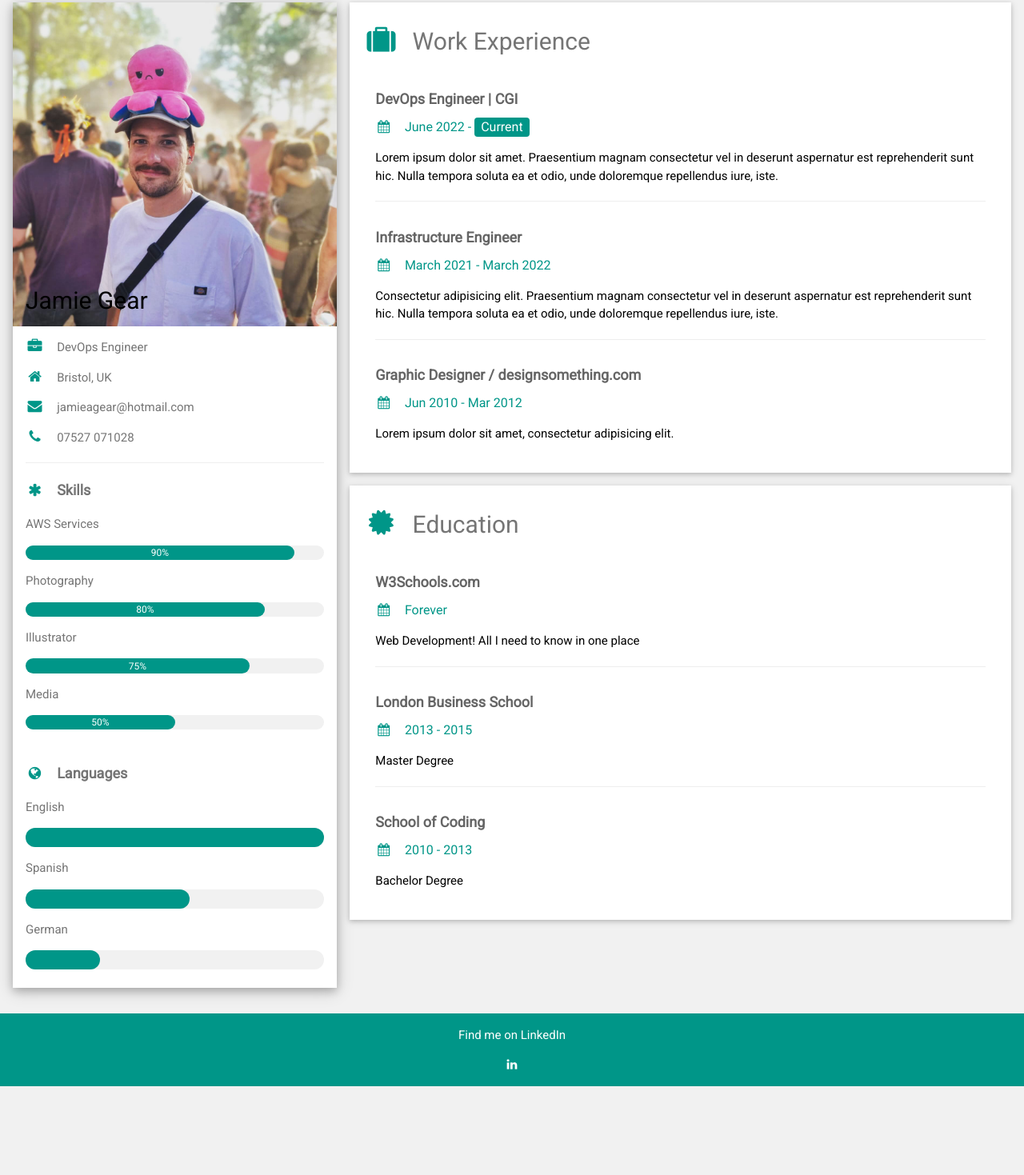
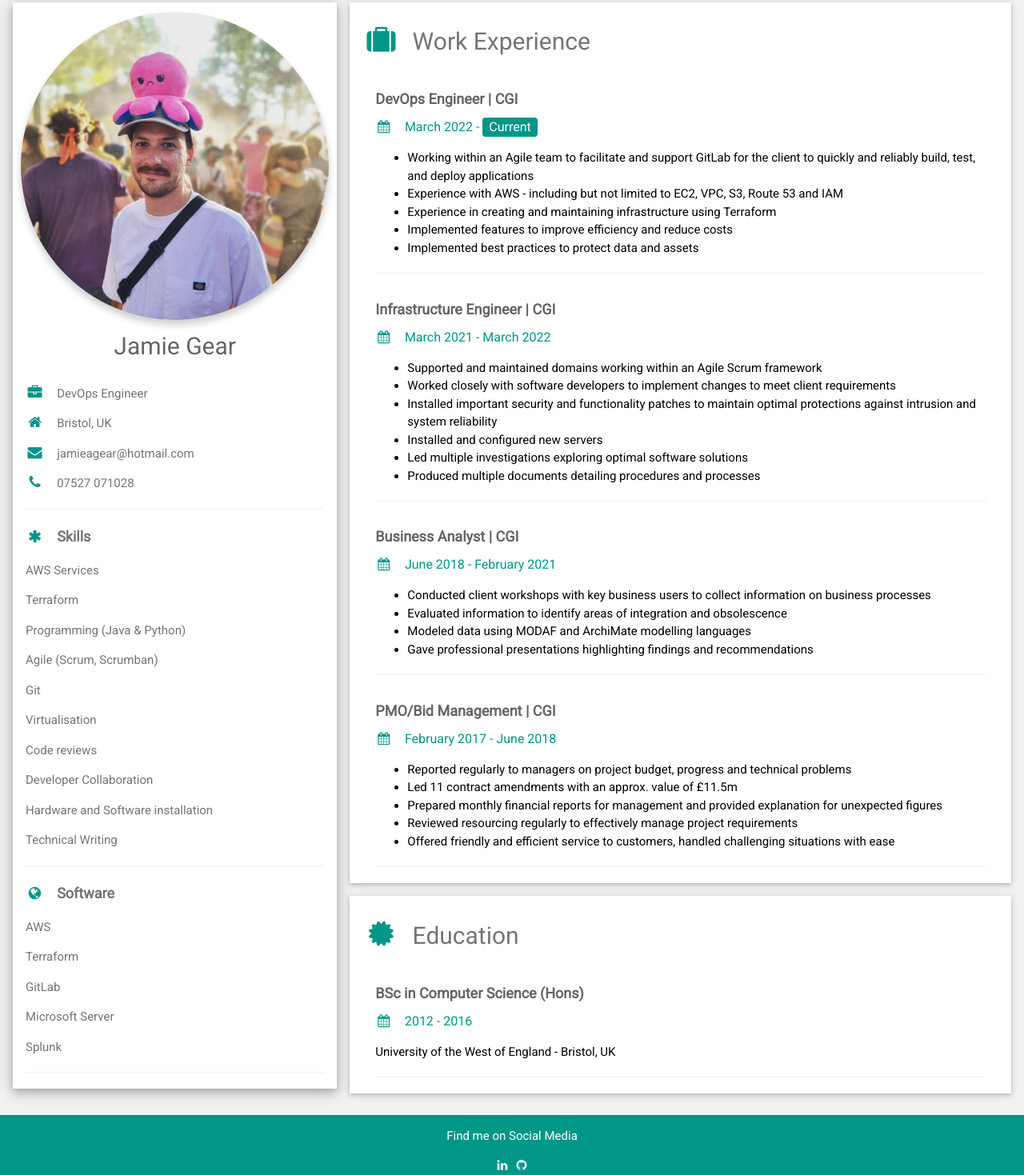
Before and after one commit to JimmaJamJamie/curriculum-vitae-website, a plain HTML site: page content/index.html in a window 1280 px wide. Shown: the part 47-1516 px from the top of the page at 80% size. Before the commit the page ends 1405 px from the top, so only its background shows below. Drawn offline with Linux system fonts and the light colour scheme.

Commit message:
Added personal info to CV. Made picture a circle and added shadow

```diff
--- a/content/index.html
+++ b/content/index.html
@@ -27,8 +27,8 @@ html,body,h1,h2,h3,h4,h5,h6 {font-family: "Roboto", sans-serif}
 
       <div class="w3-white w3-text-grey w3-card-4">
         <div class="w3-display-container">
-          <img src="IMG_20221111_154532_288.jpg" style="width:100%" alt="Avatar">
-          <div class="w3-display-bottomleft w3-container w3-text-black">
+          <img src="IMG_20221111_154532_288.jpg" style="width:95%" alt="Avatar">
+          <div class="w3-display-bottom w3-container w3-opacity w3-text-black">
             <h2>Jamie Gear</h2>
           </div>
         </div>
@@ -41,39 +41,24 @@ html,body,h1,h2,h3,h4,h5,h6 {font-family: "Roboto", sans-serif}
 
           <p class="w3-large"><b><i class="fa fa-asterisk fa-fw w3-margin-right w3-text-teal"></i>Skills</b></p>
           <p>AWS Services</p>
-          <div class="w3-light-grey w3-round-xlarge w3-small">
-            <div class="w3-container w3-center w3-round-xlarge w3-teal" style="width:90%">90%</div>
-          </div>
-          <p>Photography</p>
-          <div class="w3-light-grey w3-round-xlarge w3-small">
-            <div class="w3-container w3-center w3-round-xlarge w3-teal" style="width:80%">
-              <div class="w3-center w3-text-white">80%</div>
-            </div>
-          </div>
-          <p>Illustrator</p>
-          <div class="w3-light-grey w3-round-xlarge w3-small">
-            <div class="w3-container w3-center w3-round-xlarge w3-teal" style="width:75%">75%</div>
-          </div>
-          <p>Media</p>
-          <div class="w3-light-grey w3-round-xlarge w3-small">
-            <div class="w3-container w3-center w3-round-xlarge w3-teal" style="width:50%">50%</div>
-          </div>
-          <br>
+          <p>Terraform</p>
+          <p>Programming (Java & Python)</p>
+          <p>Agile (Scrum, Scrumban)</p>
+          <p>Git</p>
+          <p>Virtualisation</p>
+          <p>Code reviews</p>
+          <p>Developer Collaboration</p>
+          <p>Hardware and Software installation</p>
+          <p>Technical Writing</p>
+          <hr>
 
-          <p class="w3-large w3-text-theme"><b><i class="fa fa-globe fa-fw w3-margin-right w3-text-teal"></i>Languages</b></p>
-          <p>English</p>
-          <div class="w3-light-grey w3-round-xlarge">
-            <div class="w3-round-xlarge w3-teal" style="height:24px;width:100%"></div>
-          </div>
-          <p>Spanish</p>
-          <div class="w3-light-grey w3-round-xlarge">
-            <div class="w3-round-xlarge w3-teal" style="height:24px;width:55%"></div>
-          </div>
-          <p>German</p>
-          <div class="w3-light-grey w3-round-xlarge">
-            <div class="w3-round-xlarge w3-teal" style="height:24px;width:25%"></div>
-          </div>
-          <br>
+          <p class="w3-large w3-text-theme"><b><i class="fa fa-globe fa-fw w3-margin-right w3-text-teal"></i>Software</b></p>
+          <p>AWS</p>
+          <p>Terraform</p>
+          <p>GitLab</p>
+          <p>Microsoft Server</p>
+          <p>Splunk</p>
+          <hr>
         </div>
       </div><br>
 
@@ -87,41 +72,61 @@ html,body,h1,h2,h3,h4,h5,h6 {font-family: "Roboto", sans-serif}
         <h2 class="w3-text-grey w3-padding-16"><i class="fa fa-suitcase fa-fw w3-margin-right w3-xxlarge w3-text-teal"></i>Work Experience</h2>
         <div class="w3-container">
           <h5 class="w3-opacity"><b>DevOps Engineer | CGI</b></h5>
-          <h6 class="w3-text-teal"><i class="fa fa-calendar fa-fw w3-margin-right"></i>June 2022 - <span class="w3-tag w3-teal w3-round">Current</span></h6>
-          <p>Lorem ipsum dolor sit amet. Praesentium magnam consectetur vel in deserunt aspernatur est reprehenderit sunt hic. Nulla tempora soluta ea et odio, unde doloremque repellendus iure, iste.</p>
+          <h6 class="w3-text-teal"><i class="fa fa-calendar fa-fw w3-margin-right"></i>March 2022 - <span class="w3-tag w3-teal w3-round">Current</span></h6>
+          <ul>
+            <li>Working within an Agile team to facilitate and support GitLab for the client to quickly and reliably build, test, and deploy applications</li>
+            <li>Experience with AWS - including but not limited to EC2, VPC, S3, Route 53 and IAM</li>
+            <li>Experience in creating and maintaining infrastructure using Terraform</li>
+            <li>Implemented features to improve efficiency and reduce costs</li>
+            <li>Implemented best practices to protect data and assets</li>
+          </ul>
           <hr>
         </div>
         <div class="w3-container">
-          <h5 class="w3-opacity"><b>Infrastructure Engineer</b></h5>
+          <h5 class="w3-opacity"><b>Infrastructure Engineer | CGI</b></h5>
           <h6 class="w3-text-teal"><i class="fa fa-calendar fa-fw w3-margin-right"></i>March 2021 - March 2022</h6>
-          <p>Consectetur adipisicing elit. Praesentium magnam consectetur vel in deserunt aspernatur est reprehenderit sunt hic. Nulla tempora soluta ea et odio, unde doloremque repellendus iure, iste.</p>
+          <ul>
+            <li>Supported and maintained domains working within an Agile Scrum framework</li>
+            <li>Worked closely with software developers to implement changes to meet client requirements</li>
+            <li>Installed important security and functionality patches to maintain optimal protections against intrusion and system reliability</li>
+            <li>Installed and configured new servers</li>
+            <li>Led multiple investigations exploring optimal software solutions</li>
+            <li>Produced multiple documents detailing procedures and processes</li>
+          </ul>
           <hr>
         </div>
         <div class="w3-container">
-          <h5 class="w3-opacity"><b>Graphic Designer / designsomething.com</b></h5>
-          <h6 class="w3-text-teal"><i class="fa fa-calendar fa-fw w3-margin-right"></i>Jun 2010 - Mar 2012</h6>
-          <p>Lorem ipsum dolor sit amet, consectetur adipisicing elit. </p><br>
+          <h5 class="w3-opacity"><b>Business Analyst | CGI</b></h5>
+          <h6 class="w3-text-teal"><i class="fa fa-calendar fa-fw w3-margin-right"></i>June 2018 - February 2021</h6>
+          <ul>
+            <li>Conducted client workshops with key business users to collect information on business processes</li>
+            <li>Evaluated information to identify areas of integration and obsolescence</li>
+            <li>Modeled data using MODAF and ArchiMate modelling languages</li>
+            <li>Gave professional presentations highlighting findings and recommendations</li>
+          </ul>
+          <hr>
+        </div>
+        <div class="w3-container">
+          <h5 class="w3-opacity"><b>PMO/Bid Management | CGI</b></h5>
+          <h6 class="w3-text-teal"><i class="fa fa-calendar fa-fw w3-margin-right"></i>February 2017 - June 2018</h6>
+          <ul>
+            <li>Reported regularly to managers on project budget, progress and technical problems</li>
+            <li>Led 11 contract amendments with an approx. value of £11.5m</li>
+            <li>Prepared monthly financial reports for management and provided explanation for unexpected figures</li>
+            <li>Reviewed resourcing regularly to effectively manage project requirements</li>
+            <li>Offered friendly and efficient service to customers, handled challenging situations with ease</li>
+          </ul>
+          <hr>
         </div>
       </div>
 
       <div class="w3-container w3-card w3-white">
         <h2 class="w3-text-grey w3-padding-16"><i class="fa fa-certificate fa-fw w3-margin-right w3-xxlarge w3-text-teal"></i>Education</h2>
         <div class="w3-container">
-          <h5 class="w3-opacity"><b>W3Schools.com</b></h5>
-          <h6 class="w3-text-teal"><i class="fa fa-calendar fa-fw w3-margin-right"></i>Forever</h6>
-          <p>Web Development! All I need to know in one place</p>
+          <h5 class="w3-opacity"><b>BSc in Computer Science (Hons)</b></h5>
+          <h6 class="w3-text-teal"><i class="fa fa-calendar fa-fw w3-margin-right"></i>2012 - 2016</h6>
+          <p>University of the West of England - Bristol, UK</p>
           <hr>
-        </div>
-        <div class="w3-container">
-          <h5 class="w3-opacity"><b>London Business School</b></h5>
-          <h6 class="w3-text-teal"><i class="fa fa-calendar fa-fw w3-margin-right"></i>2013 - 2015</h6>
-          <p>Master Degree</p>
-          <hr>
-        </div>
-        <div class="w3-container">
-          <h5 class="w3-opacity"><b>School of Coding</b></h5>
-          <h6 class="w3-text-teal"><i class="fa fa-calendar fa-fw w3-margin-right"></i>2010 - 2013</h6>
-          <p>Bachelor Degree</p><br>
         </div>
       </div>
 
@@ -135,8 +140,10 @@ html,body,h1,h2,h3,h4,h5,h6 {font-family: "Roboto", sans-serif}
 </div>
 
 <footer class="w3-container w3-teal w3-center w3-margin-top">
-  <p>Find me on LinkedIn</p>
+  <p>Find me on Social Media</p>
   <a href="https://www.linkedin.com/in/jamie-gear-58086711b" target="_blank"> <i class="fa fa-linkedin w3-hover-opacity"></i></a>
+  &nbsp;
+  <a href="https://github.com/jamieagear" target="_blank"> <i class="fa fa-github w3-hover-opacity"></i></a>
   <p></p>
 </footer>
 
--- a/content/style.css
+++ b/content/style.css
@@ -9,7 +9,7 @@ a{background-color:transparent}a:active,a:hover{outline-width:0}
 abbr[title]{border-bottom:none;text-decoration:underline;text-decoration:underline dotted}
 b,strong{font-weight:bolder}dfn{font-style:italic}mark{background:#ff0;color:#000}
 small{font-size:80%}sub,sup{font-size:75%;line-height:0;position:relative;vertical-align:baseline}
-sub{bottom:-0.25em}sup{top:-0.5em}figure{margin:1em 40px}img{border-style:none}
+sub{bottom:-0.25em}sup{top:-0.5em}figure{margin:1em 40px}img{border-style:none;border-radius:50%;border-color: #009688;box-shadow:0 6px 10px 0 rgba(0,0,0,0.2);}
 code,kbd,pre,samp{font-family:monospace,monospace;font-size:1em}hr{box-sizing:content-box;height:0;overflow:visible}
 button,input,select,textarea,optgroup{font:inherit;margin:0}optgroup{font-weight:bold}
 button,input{overflow:visible}button,select{text-transform:none}
@@ -43,7 +43,7 @@ hr{border:0;border-top:1px solid #eee;margin:20px 0}
 .w3-btn.w3-disabled:hover,.w3-btn:disabled:hover{box-shadow:none}
 .w3-badge,.w3-tag{background-color:#000;color:#fff;display:inline-block;padding-left:8px;padding-right:8px;text-align:center}.w3-badge{border-radius:50%}
 .w3-ul{list-style-type:none;padding:0;margin:0}.w3-ul li{padding:8px 16px;border-bottom:1px solid #ddd}.w3-ul li:last-child{border-bottom:none}
-.w3-tooltip,.w3-display-container{position:relative}.w3-tooltip .w3-text{display:none}.w3-tooltip:hover .w3-text{display:inline-block}
+.w3-tooltip,.w3-display-container{position:relative;text-align:center;padding-top:3%;}.w3-tooltip .w3-text{display:none}.w3-tooltip:hover .w3-text{display:inline-block}
 .w3-ripple:active{opacity:0.5}.w3-ripple{transition:opacity 0s}
 .w3-input{padding:8px;display:block;border:none;border-bottom:1px solid #ccc;width:100%}
 .w3-select{padding:9px 0;width:100%;border:none;border-bottom:1px solid #ccc}
```
